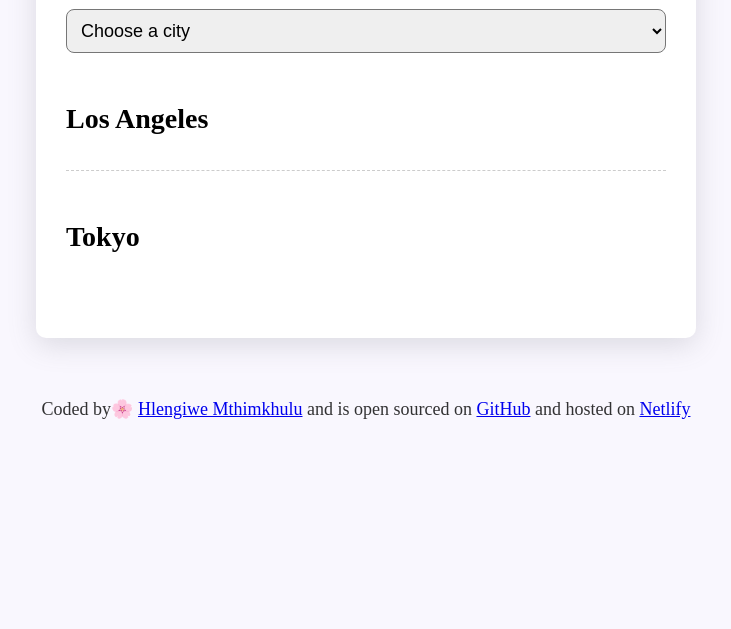
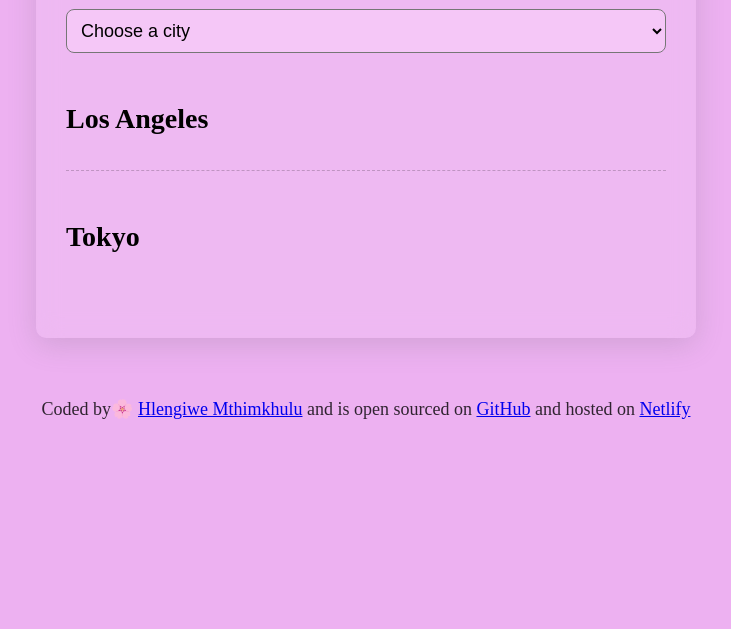
Before and after one commit to Hlengiwe-Mthimkhulu/Universal-clock, a plain HTML site: page index.html in a window 1280 px wide. Shown: the part 171-800 px from the top of the page, without its empty margins (274-1005 px from the left). Drawn offline with nearby package versions, Linux system fonts and the light colour scheme; a script that the page names is missing.

Commit message:
Added styling

```diff
--- a/css/style.css
+++ b/css/style.css
@@ -1,11 +1,12 @@
 body {
-  background-color: #f9f7fe;
+  background-color: #edb1f1;
 }
 
 .container {
   max-width: 600px;
   margin: 60px auto;
-  background: white;
+  background: rgba(255, 255, 255, 0.1);
+  backdrop-filter: blur(12px);
   padding: 30px;
   border-radius: 10px;
   box-shadow: rgba(100, 100, 111, 0.2) 0px 7px 29px 0px;
@@ -31,6 +32,7 @@ h2 {
   font-size: 28px;
 }
 select {
+  background-color: #f5c7f7;
   display: block;
   width: 100%;
   border-radius: 8px;
--- a/index.html
+++ b/index.html
@@ -48,7 +48,9 @@
         >GitHub</a
       >
       and hosted on
-      <a href="#" target="_blank">Netlify</a>
+      <a href="https://my-universal-clock.netlify.app/" target="_blank"
+        >Netlify</a
+      >
     </footer>
     <script src="javascript/index.js"></script>
   </body>
--- a/javascript/index.js
+++ b/javascript/index.js
@@ -36,7 +36,7 @@ function updateCity(event) {
           </div>
           <div class="time">${cityTime.format(
             "h:mm:ss"
-          )}<small>${cityTime.format("A")}</small></div>
+          )} <small>${cityTime.format("A")}</small></div>
         </div>
         <a href="/">All cities</a>`;
 }
```
